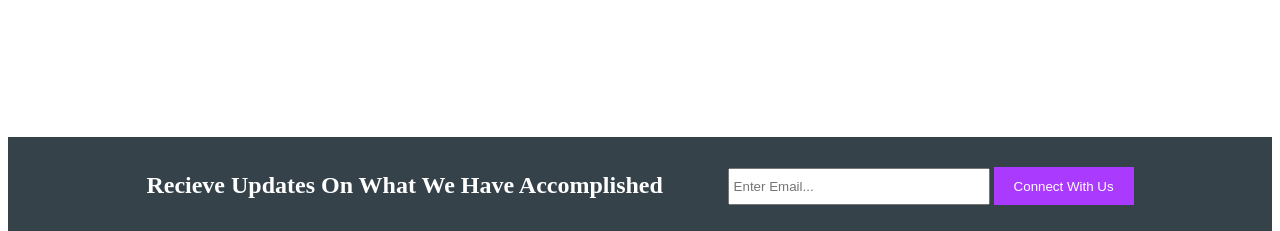
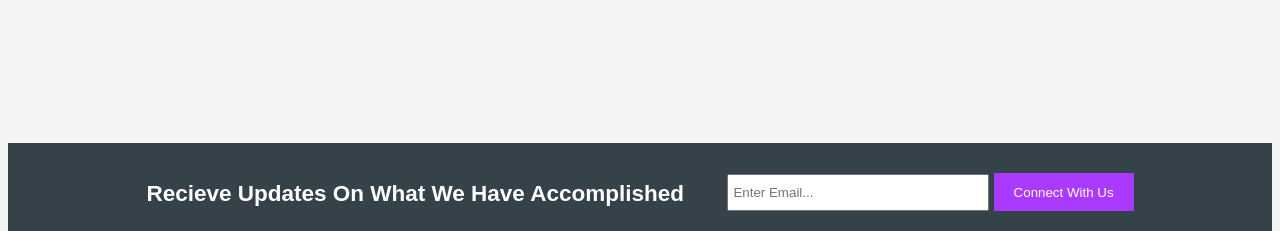
Before and after one commit to karinajasmine/girlswithwisdom, a plain HTML site: page index.html in a window 1280 px wide. Shown: the part 422-653 px from the top of the page. Drawn offline with Linux system fonts and the light colour scheme.

Commit message:
Update style.css

```diff
--- a/style.css
+++ b/style.css
@@ -1,5 +1,5 @@
 
-*body{
+html{
     font: 15px/1.5 Arial, Helvetica, sans-serif;
     padding:0;
     margin:0;
```
